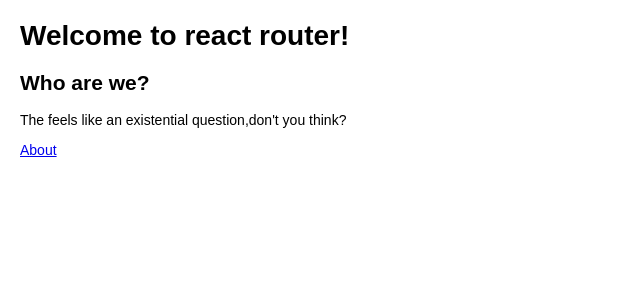
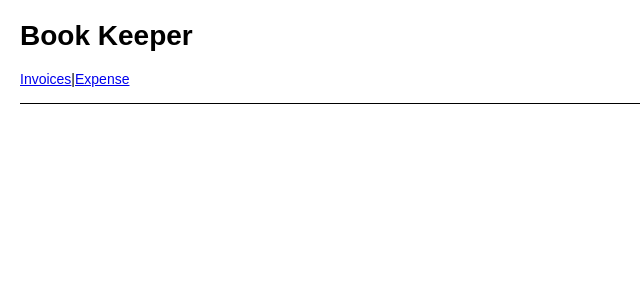
Before and after one commit to OldSpaling/react-exercise, a React (Create React App) app in the folder my-app/: page / in a window 1280 px wide. Shown: the top 300 px of the page, without its empty margins (0-640 px from the left). Built offline with nearby package versions, Linux system fonts and the light colour scheme.

Commit message:
feat:add basic router with layout

```diff
--- a/my-app/src/components/index.component.jsx
+++ b/my-app/src/app.component.jsx
@@ -1,17 +1,15 @@
 import React from "react";
-import { Link } from 'react-router-dom';
-export default class Index extends React.Component {
+import { Link } from "react-router-dom";
+export default class App extends React.Component {
     render() {
         return (
-            <>
-                <main>
-                    <h2>Who are we?</h2>
-                    <p>The feels like an existential question,don't you think?</p>
-                </main>
-                <nav>
-                    <Link to="/about">About</Link>
+            <div>
+                <h1>Book Keeper</h1>
+                <nav style={{ borderBottom: 'solid 1px', paddingBottom: "1rem" }}>
+                    <Link to="/invoicess">Invoices</Link>|
+                    <Link to="/expenses">Expense</Link>
                 </nav>
-            </>
+            </div>
         )
     }
 }
--- a/my-app/src/components/app.component.jsx
+++ /dev/null
@@ -1,17 +0,0 @@
-import React from "react";
-import {  Route, Routes } from 'react-router-dom'
-import Index from './index.component';
-import About from "./about.component";
-export default class AppComponent extends React.Component {
-    render() {
-        return (
-            <div className="App">
-                <h1>Welcome to react router!</h1>
-                <Routes>
-                    <Route path="/" element={<Index />}></Route>
-                    <Route path="about" element={<About/>}></Route>
-                </Routes>
-            </div>
-        )
-    }
-}
--- /dev/null
+++ b/my-app/src/components/expense.jsx
@@ -0,0 +1,10 @@
+import React from 'react';
+export default class Expense extends React.Component {
+    render() {
+        return (
+            <main style={{ padding: "1rem 0" }}>
+                <h2>Expense</h2>
+            </main>
+        );
+    }
+}
--- /dev/null
+++ b/my-app/src/components/invoices.jsx
@@ -0,0 +1,10 @@
+import React from 'react';
+export default class Invoices extends React.Component {
+    render() {
+        return (
+            <main style={{ padding: "1rem 0" }}>
+                <h2>Invoices</h2>
+            </main>
+        );
+    }
+}
--- a/my-app/src/index.js
+++ /dev/null
@@ -1,11 +0,0 @@
-import React from 'react';
-import reactDom from 'react-dom';
-import { BrowserRouter, Router } from "react-router-dom";
-import AppComponent from './components/app.component';
-import './index.css';
-import routeConfig from './router.config';
-
-reactDom.render(
-    <BrowserRouter >
-        <AppComponent />
-    </BrowserRouter>, document.getElementById('root'));
--- /dev/null
+++ b/my-app/src/index.jsx
@@ -0,0 +1,17 @@
+import React from 'react';
+import reactDom from 'react-dom';
+import { BrowserRouter, Route, Routes} from "react-router-dom";
+import App from './app.component';
+import Expense from './components/expense';
+import Invoices from './components/invoices';
+import './index.css';
+
+reactDom.render(
+    <BrowserRouter >
+        <Routes>
+            <Route path="/" element={<App />}></Route>
+            <Route path="expenses" element={<Expense />}></Route>
+            <Route path="invoices" element={<Invoices />}></Route>
+        </Routes>
+    </BrowserRouter>,
+    document.getElementById('root'));
--- a/my-app/src/router.config.js
+++ b/my-app/src/router.config.js
@@ -1,4 +1,4 @@
-import AppComponent from "./components/app.component";
+import AppComponent from "./app.component";
 import DashboardComponent from "./components/dashboard.component";
 import AboutComponent from "./components/about.component";
 import IndexComponent from "./components/index.component";
```
